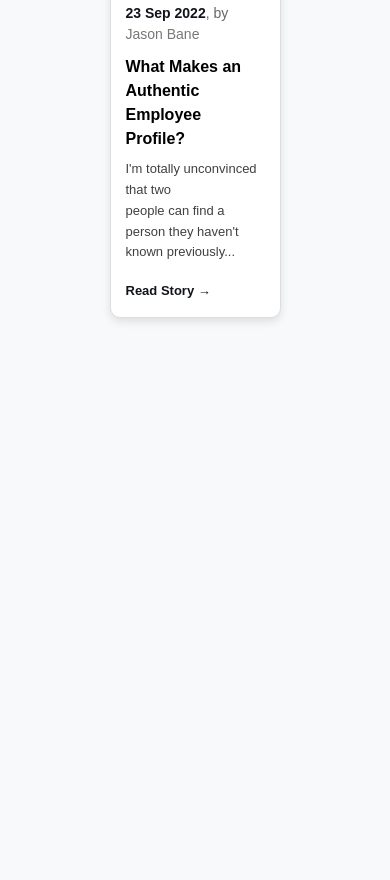
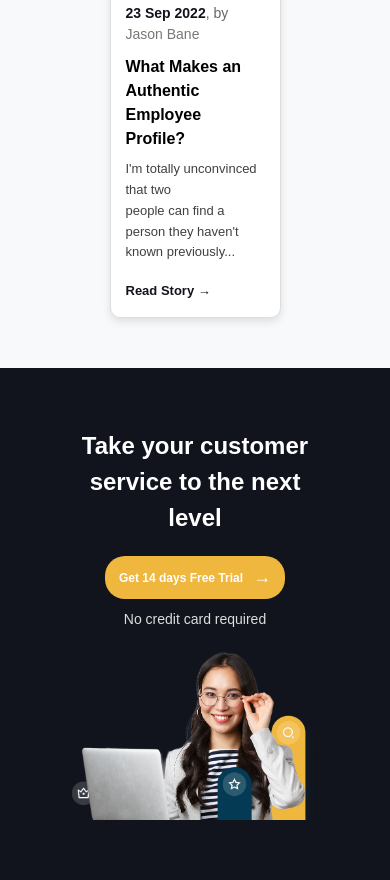
Before and after one commit to nikitab208/trustco-solo, a plain HTML site: page index.html in a window 390 px wide. Shown: the part 6805-7685 px from the top of the page. Before the commit the page ends 7173 px from the top, so only its background shows below. Drawn offline with Linux system fonts and the light colour scheme.

Commit message:
CTA Banner

```diff
--- a/index.html
+++ b/index.html
@@ -311,6 +311,22 @@
         </div>
       </section>
 
+      <section class="cta-banner">
+        <div class="cta-content">
+          <h2>
+            Take your customer <br />
+            service to the next level
+          </h2>
+          <a href="#" class="cta-button"
+            >Get 14 days Free Trial <span>→</span></a
+          >
+          <p>No credit card required</p>
+        </div>
+        <div class="cta-image">
+          <img src="./assets/Banner.png" alt="CTA Image" />
+        </div>
+      </section>
+
       <!-- Main content goes here -->
     </main>
     <footer>
--- a/style.css
+++ b/style.css
@@ -791,6 +791,77 @@ a:hover {
   color: #007bff;
 }
 
+/* CTA Banner Section */
+.cta-banner {
+  display: flex;
+  align-items: center;
+  justify-content: space-between;
+  background-color: #12141d;
+  color: #ffffff;
+  padding: 60px;
+  min-height: 400px;
+  box-sizing: border-box;
+  flex-wrap: wrap;
+  position: relative;
+  overflow: hidden;
+}
+
+/* Left Content */
+.cta-content {
+  flex: 1;
+  max-width: 50%;
+}
+
+.cta-content h2 {
+  font-size: 36px;
+  font-weight: bold;
+  margin-bottom: 20px;
+}
+
+.cta-button {
+  display: inline-flex;
+  align-items: center;
+  background-color: #f0b73f;
+  color: #ffffff;
+  padding: 12px 20px;
+  font-size: 16px;
+  font-weight: bold;
+  border-radius: 25px;
+  text-decoration: none;
+  transition: 0.3s;
+  margin-bottom: 10px;
+}
+
+.cta-button:hover {
+  background-color: #d69a30;
+}
+
+.cta-button span {
+  margin-left: 10px;
+  font-size: 18px;
+}
+
+.cta-content p {
+  font-size: 14px;
+  color: #ddd;
+}
+
+/* Right Side Image */
+.cta-image {
+  flex: 1;
+  max-width: 50%;
+  text-align: right;
+  display: flex;
+  justify-content: flex-end;
+}
+
+.cta-image img {
+  max-width: 80%;
+  height: 100%;
+  object-fit: cover;
+  border-radius: 10px;
+}
+
 @media (max-width: 768px) {
   .navbar {
     flex-direction: column; /* Stack items vertically */
@@ -1242,3 +1313,61 @@ a:hover {
     padding: 15px;
   }
 }
+@media (max-width: 1024px) {
+  .cta-banner {
+    flex-direction: column;
+    text-align: center;
+  }
+
+  .cta-content,
+  .cta-image {
+    max-width: 100%;
+  }
+
+  .cta-button {
+    justify-content: center;
+  }
+
+  .cta-image {
+    justify-content: center;
+  }
+
+  .cta-image img {
+    max-width: 100%;
+    height: auto;
+    margin-top: 20px;
+  }
+}
+
+/* Mobile - 768px and below */
+@media (max-width: 768px) {
+  .cta-content h2 {
+    font-size: 28px;
+  }
+
+  .cta-button {
+    font-size: 14px;
+    padding: 10px 18px;
+  }
+
+  .cta-image img {
+    max-width: 100%;
+  }
+}
+
+/* Small Mobile - 428px */
+@media (max-width: 428px) {
+  .cta-content h2 {
+    font-size: 24px;
+  }
+
+  .cta-button {
+    font-size: 12px;
+    padding: 8px 14px;
+    border-radius: 20px;
+  }
+
+  .cta-image img {
+    max-width: 100%;
+  }
+}
```
